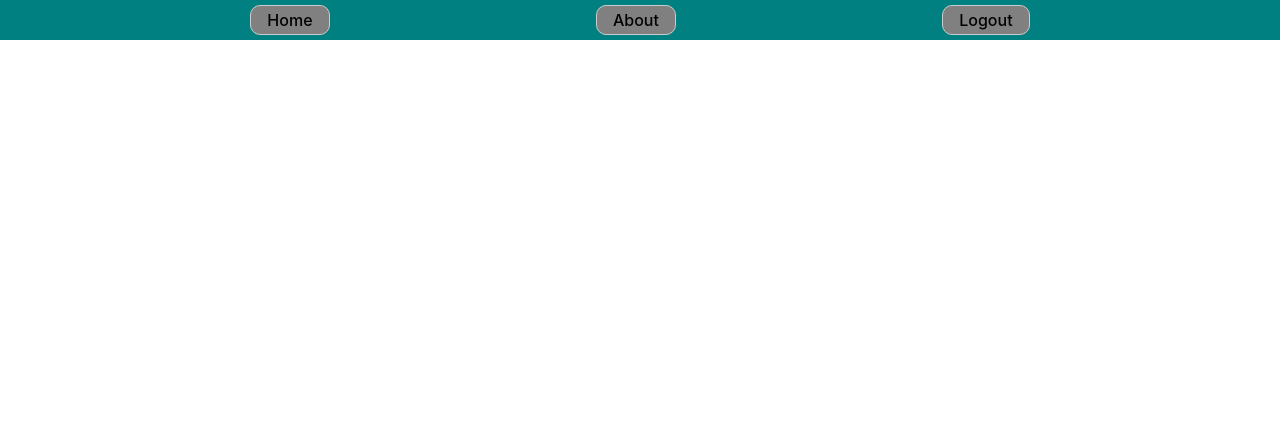
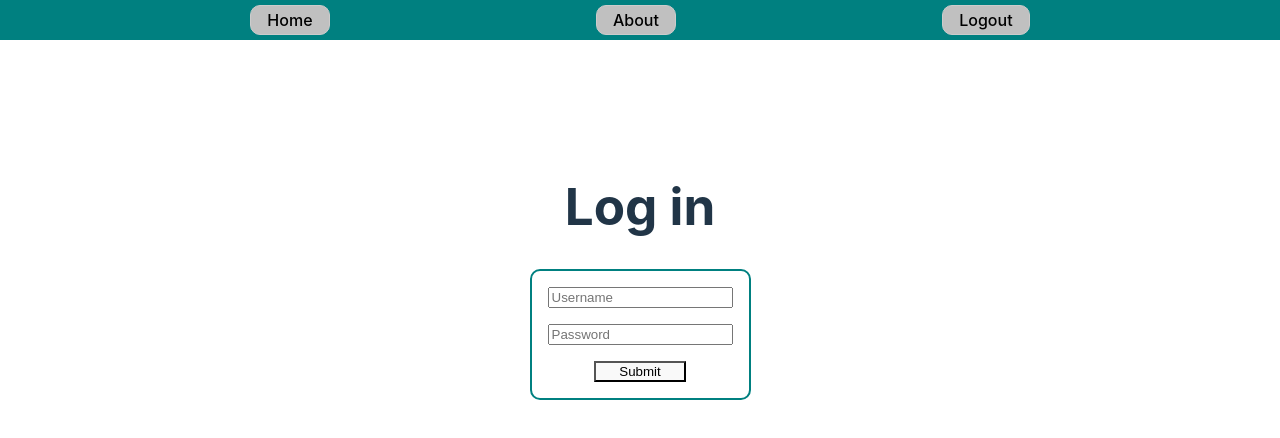
Before and after one commit to shawazi/React_Recipe, a React (Vite) app: page /login in a window 1280 px wide. Shown: the top 438 px of the page. Built offline with nearby package versions, Linux system fonts and the light colour scheme.

Commit message:
about me centered, login page basic functionality implemented, styling updated througout, unused files deleted

```diff
--- a/src/components/Coding.tsx
+++ b/src/components/Coding.tsx
@@ -5,7 +5,7 @@ const Coding = () => {
   const options = {
     animationData: coding,
     loop: true,
-    autoplay: true
+    autoplay: true,
   };
   const { View } = useLottie(options);
   return <>{View}</>;
--- a/src/components/navbar/Navbar.tsx
+++ b/src/components/navbar/Navbar.tsx
@@ -16,7 +16,7 @@ const StyledDiv = styled('div')`
     margin: 5px 0;
     text-decoration: none;
     color: black;
-    background-color: gray;
+    background-color: silver;
     border: 1px solid #ccc;
     border-radius: 10px;
     cursor: pointer;
--- a/src/context/AuthContext.tsx
+++ b/src/context/AuthContext.tsx
@@ -3,24 +3,31 @@ import { createContext, useContext, useState, ReactNode } from "react";
 interface AuthContextType {
   isLoggedIn: boolean;
   setLoggedIn: (isLoggedIn: boolean) => void;
+  username: string;
+  setUsername: (username: string) => void;
+  password: string;
+  setPassword: (password: string) => void;
+
 }
 
 const AuthContext = createContext<AuthContextType>({
   isLoggedIn: false,
   setLoggedIn: () => {},
+  username: "",
+  setUsername: () => {},
+  password: "",
+  setPassword: () => {},
 });
 
 export const useAuthContext = () => useContext(AuthContext);
 
 const AuthProvider: React.FC<{ children: ReactNode }> = ({ children }) => {
-  const [isLoggedIn, setIsLoggedIn] = useState<boolean>(false);
-
-  const setLoggedIn = (loggedIn: boolean) => {
-    setIsLoggedIn(loggedIn);
-  };
+  const [isLoggedIn, setLoggedIn] = useState<boolean>(false);
+  const [username, setUsername] = useState<string>("")
+  const [password, setPassword] = useState<string>("")
 
   return (
-    <AuthContext.Provider value={{ isLoggedIn, setLoggedIn }}>
+    <AuthContext.Provider value={{ isLoggedIn, setLoggedIn, setUsername, setPassword, username, password }}>
       {children}
     </AuthContext.Provider>
   );
--- a/src/pages/about/About.tsx
+++ b/src/pages/about/About.tsx
@@ -1,4 +1,4 @@
-import { Div, LottieCont } from "../about/styled"
+import { Div, LottieCont } from "./styled"
 import Coding from "../../components/Coding"
 
 const About = () => {
@@ -7,7 +7,8 @@ const About = () => {
   return (
     <Div>
       <h1>About the Developer</h1>
-      <p>I love recipes, APIs, and coding! Please send me a message in the contact page if you have any queries or suggestions.</p>
+      <p>I love recipes, APIs, and coding!</p>
+        <p>Please send me a message if you have any queries.</p>
       <LottieCont>
         <Coding />
       </LottieCont>
--- a/src/pages/about/styled.ts
+++ b/src/pages/about/styled.ts
@@ -2,14 +2,13 @@ import { styled } from "styled-components"
 
 export const Div = styled('div')`
   margin-top: 4rem;
-  text-align: center;
-`
+  display: flex;
+  flex-direction: column;
+  align-items: center;
+  `
 
 export const LottieCont = styled('div')`
   display: flex;
-  align-items: center;
-  justify-content: center;
-  text-align: center;
-  width: 400px;
-  height: 400px;
+  width: 500px;
+  height: 500px;
 `
--- a/src/pages/details/Details.tsx
+++ b/src/pages/details/Details.tsx
@@ -1,6 +1,6 @@
 import { useNavigate } from "react-router-dom";
 import { useRecipeContext } from "../../context/RecipeContext";
-import { useEffect } from "react";
+import { useEffect, useState } from "react";
 import {
   RecipeWrapper,
   RecipeTitle,
@@ -13,6 +13,10 @@ import {
   RecipeHealthLabels,
   RecipeHealthLabel,
   RecipeSourceLink,
+  NutritionWrapper,
+  NutritionList,
+  NutritionListItem,
+  ToggleButton,
 } from "./styled";
 const Details = () => {
   const { selectedRecipe } = useRecipeContext();
@@ -27,6 +31,12 @@ const Details = () => {
   }, []);
 
   const { label, calories, yield: recipeYield, image, url, source, ingredients, healthLabels } = selectedRecipe?.recipe || {};
+
+  const [showNutrition, setShowNutrition] = useState(false);
+
+  const handleToggleNutrition = () => {
+    setShowNutrition(!showNutrition);
+  };
 
 
   return (
@@ -65,6 +75,54 @@ const Details = () => {
           ))}
         </RecipeHealthLabels>
       </div>
+      <NutritionWrapper>
+        {/* Toggle button for hide/unhide */}
+        <ToggleButton onClick={handleToggleNutrition}>
+          {showNutrition ? 'Hide Nutrition' : 'Show Nutrition'}
+        </ToggleButton>
+
+        {/* Nutrition information */}
+        {showNutrition && (
+          <NutritionList>
+            <NutritionListItem>
+              <span>Calories: </span>
+              <span>{calories?.toFixed(2)}</span>
+            </NutritionListItem>
+
+            {/* Total Daily Nutrients */}
+            {selectedRecipe?.recipe.totalDaily && (
+              <>
+                <h2>Total Daily Percentage</h2>
+                {Object.keys(selectedRecipe.recipe.totalDaily).map((nutrient) => (
+                  <NutritionListItem key={nutrient}>
+                    <span>{selectedRecipe.recipe.totalDaily[nutrient].label}:</span>
+                    <span>
+                      {selectedRecipe.recipe.totalDaily[nutrient].quantity.toFixed(2)}{' '}
+                      {selectedRecipe.recipe.totalDaily[nutrient].unit}
+                    </span>
+                  </NutritionListItem>
+                ))}
+              </>
+            )}
+
+            {/* Total Nutrients */}
+            {selectedRecipe?.recipe.totalNutrients && (
+              <>
+                <h2>Total Nutrients</h2>
+                {Object.keys(selectedRecipe.recipe.totalNutrients).map((nutrient) => (
+                  <NutritionListItem key={nutrient}>
+                    <span>{selectedRecipe.recipe.totalNutrients[nutrient].label}:</span>
+                    <span>
+                      {selectedRecipe.recipe.totalNutrients[nutrient].quantity.toFixed(2)}{' '}
+                      {selectedRecipe.recipe.totalNutrients[nutrient].unit}
+                    </span>
+                  </NutritionListItem>
+                ))}
+              </>
+            )}
+          </NutritionList>
+        )}
+      </NutritionWrapper>
     </RecipeWrapper>
   );
 };
--- a/src/pages/details/styled.ts
+++ b/src/pages/details/styled.ts
@@ -70,3 +70,35 @@ export const RecipeSourceLink = styled.a`
     text-decoration: underline;
   }
 `;
+
+// Wrapper for the nutrition information
+export const NutritionWrapper = styled.div`
+  margin-top: 20px;
+  display: flex;
+  flex-direction: column;
+  align-items: center;
+`;
+
+// Styled list for displaying the nutrition data
+export const NutritionList = styled.ul`
+  list-style-type: none;
+  padding: 0;
+`;
+
+// Styled list item for nutrition data
+export const NutritionListItem = styled.li`
+  display: flex;
+  justify-content: space-between;
+  margin-bottom: 5px;
+`;
+
+// Button to hide/unhide the nutrition information
+export const ToggleButton = styled.button`
+  background-color: teal;
+  color: white;
+  border: none;
+  padding: 8px 16px;
+  cursor: pointer;
+  font-size: 16px;
+  margin-top: 10px;
+`;
--- a/src/pages/home/styled.ts
+++ b/src/pages/home/styled.ts
@@ -4,6 +4,7 @@ export const StyledMain = styled('main')`
   display: flex;
   flex-direction: column;
   align-items: center;
+  margin-top: 3%;
 `
 
 export const StyledSearch = styled.div`
@@ -18,6 +19,7 @@ export const StyledSearch = styled.div`
   gap: 10px;
   color: #333;
   font-family: Arial, sans-serif;
+  margin-bottom: 3%;
 
   form {
     display: flex;
@@ -74,4 +76,9 @@ export const StyledResults = styled('div')`
   margin: 1rem;
   width: 350px;
   height: 350px;
+  transition: transform 0.3s ease; /* Add the transition property */
+
+  &:hover {
+    transform: scale(1.15); /* Increase the size by 15% on hover */
+  }
 `
--- a/src/pages/login/Login.tsx
+++ b/src/pages/login/Login.tsx
@@ -1,7 +1,47 @@
+import { styled } from "styled-components"
+import { useAuthContext } from "../../context/AuthContext"
+import { useNavigate } from "react-router-dom"
+
+const Div = styled.div`
+  height: 100vh;
+  display: flex;
+  flex-direction: column;
+  align-items: center;
+  justify-content: center;
+  margin-top: -10%;
+`
+const Form = styled.form`
+  display: flex;
+  flex-direction: column;
+  gap: 1rem;
+  padding: 1rem;
+  border: 2px solid teal;
+  border-radius: 10px;
+`
+
+const Button = styled.button`
+  width: 50%;
+  margin: auto;
+`
 
 const Login = () => {
+  const { setLoggedIn, setUsername, setPassword, username, password } = useAuthContext()
+  const navigate = useNavigate()
+
+  const handleLogin = () => {
+    setLoggedIn(true)
+    navigate("/")
+  }
+
   return (
-    <div>Login</div>
+    <Div>
+      <h1>Log in</h1>
+      <Form action="submit" onSubmit={handleLogin}>
+        <input type="text" placeholder="Username" value={username} onChange={(e) => setUsername(e.target.value)} />
+        <input type="password" placeholder="Password" value={password} onChange={(e) => setPassword(e.target.value)}/>
+        <Button type="submit">Submit</Button>
+      </Form>
+    </Div>
   )
 }
 
```
Also changed, not shown: src/components/header/Form.tsx (deleted, +0 -8 lines), src/components/header/Header.tsx (deleted, +0 -8 lines), src/pages/home/RecipeCard.tsx (deleted, +0 -8 lines). Lines whose indentation alone changed are shown as unchanged.
